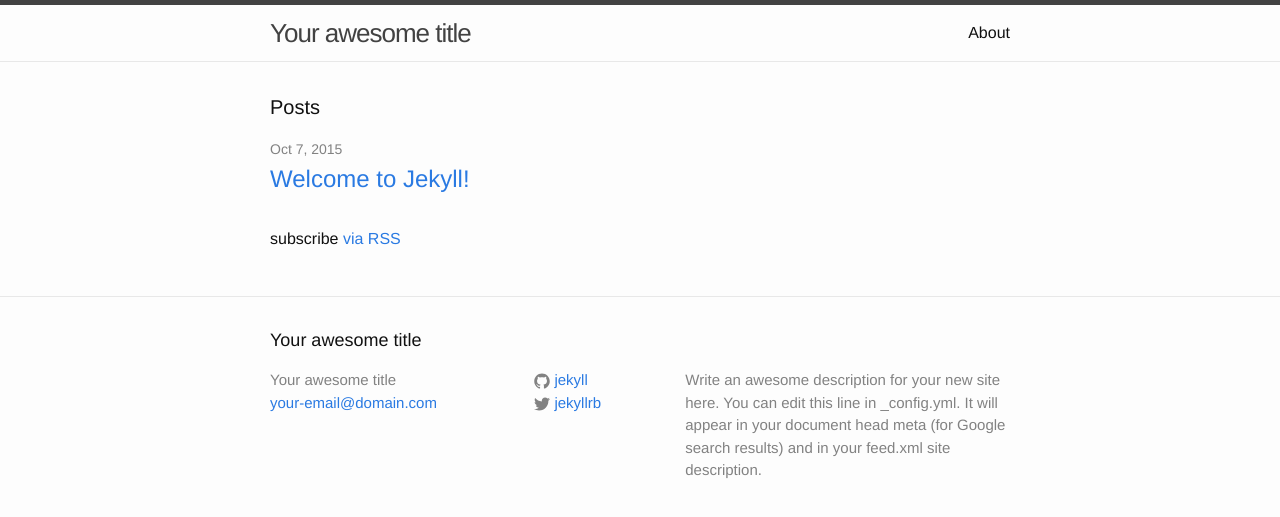
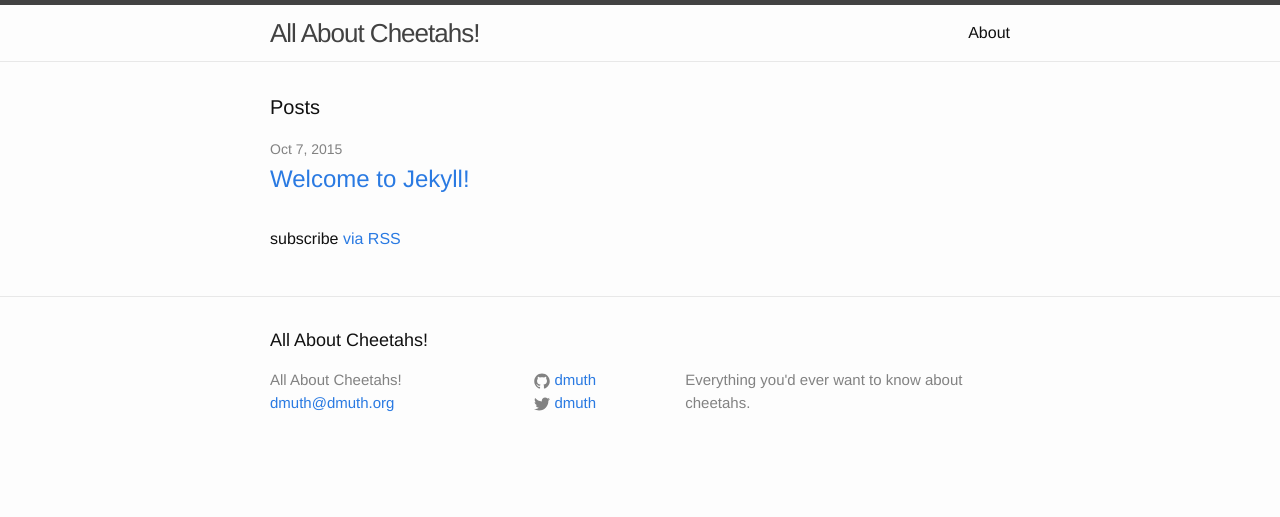
Before and after one commit to dmuth/dmuth.github.io, a Jekyll site: the page built from index.html, in a window 1280 px wide. Shown: the top 517 px of the page. Built offline with Jekyll 4.4.1, drawn with Linux system fonts in a browser that asks for light colours.

Commit message:
Updated config

```diff
--- a/_config.yml
+++ b/_config.yml
@@ -1,14 +1,17 @@
+
+#
 # Site settings
-title: Your awesome title
-email: your-email@domain.com
+#
+title: All About Cheetahs!
+email: dmuth@dmuth.org
 description: > # this means to ignore newlines until "baseurl:"
-  Write an awesome description for your new site here. You can edit this
-  line in _config.yml. It will appear in your document head meta (for
-  Google search results) and in your feed.xml site description.
+  Everything you'd ever want to know about cheetahs.
 baseurl: "" # the subpath of your site, e.g. /blog/
 url: "http://yourdomain.com" # the base hostname & protocol for your site
-twitter_username: jekyllrb
-github_username:  jekyll
+twitter_username: dmuth
+github_username:  dmuth
 
+#
 # Build settings
+#
 markdown: kramdown
```
